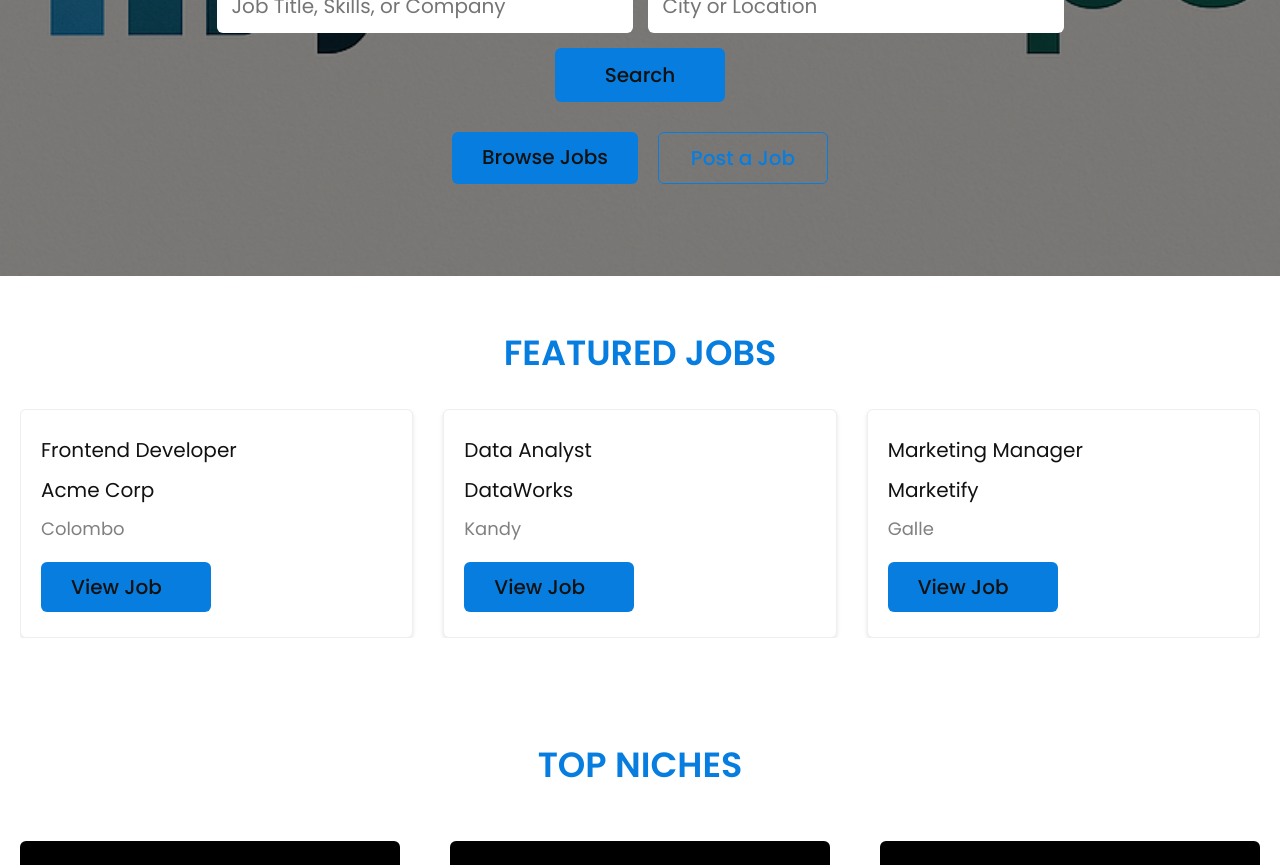
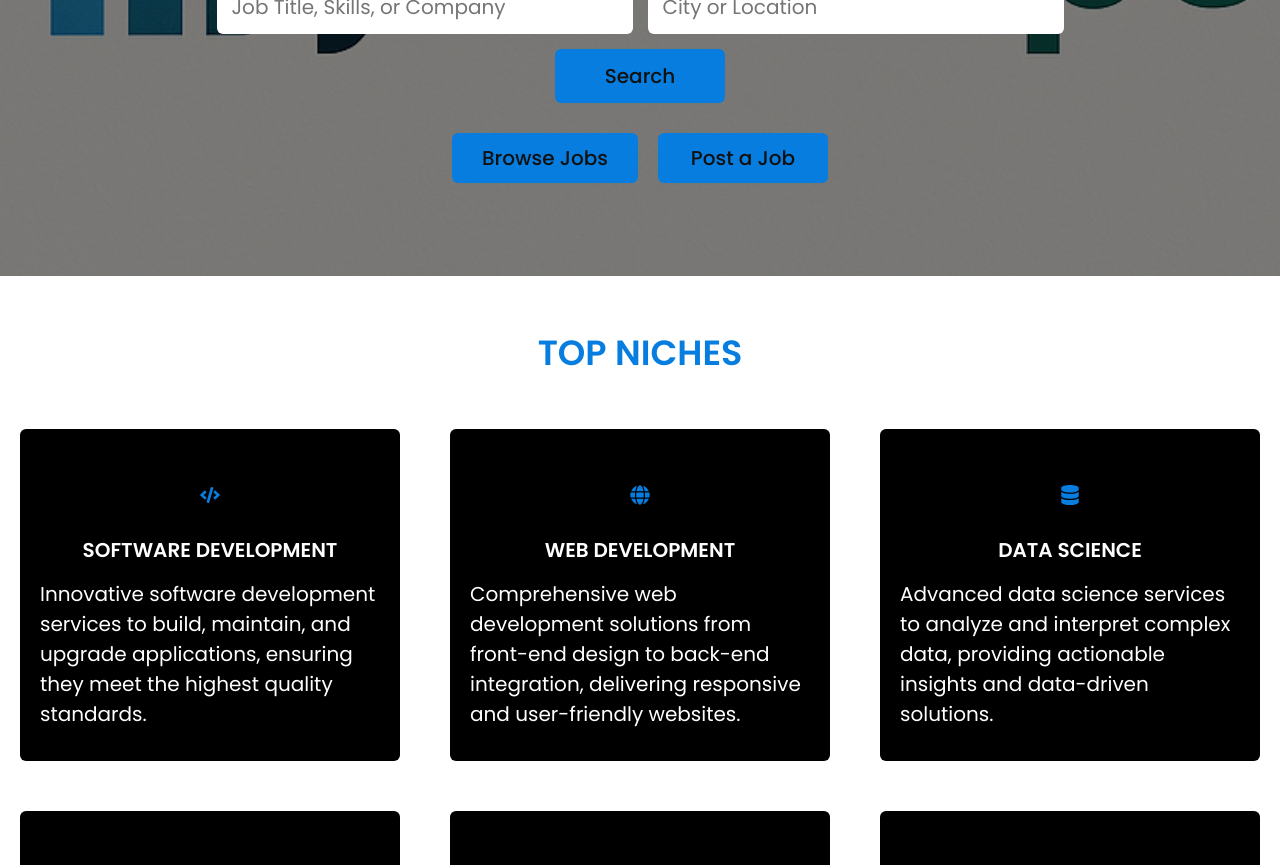
Before and after one commit to Lahiru-Tharuka/JobScape, a React (Vite) app in the folder frontend/: page / in a window 1280 px wide. Shown: the part 520-1385 px from the top of the page. Built offline with nearby package versions, Linux system fonts and the light colour scheme; no server answers.

Commit message:
Remove Featured Jobs section and style Post a Job button

```diff
--- a/frontend/src/App.css
+++ b/frontend/src/App.css
@@ -554,42 +554,6 @@ footer div ul a span {
   }
 }
 
-.featured-jobs {
-  padding: 50px 20px;
-  max-width: 1700px;
-  margin: 0 auto;
-}
-.featured-jobs h3 {
-  font-size: 1.75rem;
-  font-weight: 600;
-  color: #077edf;
-  text-transform: uppercase;
-  text-align: center;
-  margin-bottom: 30px;
-}
-.featured-jobs .grid {
-  display: grid;
-  grid-template-columns: repeat(auto-fit, minmax(280px, 1fr));
-  gap: 30px;
-}
-.featured-jobs .card {
-  background: #fff;
-  border: 1px solid #eee;
-  border-radius: 6px;
-  padding: 25px 20px;
-  display: flex;
-  flex-direction: column;
-  gap: 10px;
-  box-shadow: 0 2px 4px rgba(0, 0, 0, 0.1);
-}
-.featured-jobs .card .location {
-  color: gray;
-  font-size: 0.9rem;
-}
-.featured-jobs .card .btn {
-  align-self: flex-start;
-  margin-top: 10px;
-}
 
 .services {
   padding: 50px 0;
--- a/frontend/src/components/FeaturedJobs.jsx
+++ /dev/null
@@ -1,45 +0,0 @@
-import React from "react";
-import { Link } from "react-router-dom";
-
-const featured = [
-  {
-    id: 1,
-    title: "Frontend Developer",
-    company: "Acme Corp",
-    location: "Colombo",
-  },
-  {
-    id: 2,
-    title: "Data Analyst",
-    company: "DataWorks",
-    location: "Kandy",
-  },
-  {
-    id: 3,
-    title: "Marketing Manager",
-    company: "Marketify",
-    location: "Galle",
-  },
-];
-
-const FeaturedJobs = () => {
-  return (
-    <section className="featured-jobs">
-      <h3>Featured Jobs</h3>
-      <div className="grid">
-        {featured.map((job) => (
-          <div className="card" key={job.id}>
-            <h4>{job.title}</h4>
-            <p>{job.company}</p>
-            <p className="location">{job.location}</p>
-            <Link to="/jobs" className="btn">
-              View Job
-            </Link>
-          </div>
-        ))}
-      </div>
-    </section>
-  );
-};
-
-export default FeaturedJobs;
--- a/frontend/src/components/Hero.jsx
+++ b/frontend/src/components/Hero.jsx
@@ -40,7 +40,7 @@ const Hero = () => {
           <Link to="/jobs" className="btn">
             Browse Jobs
           </Link>
-          <Link to="/dashboard" className="outline_btn">
+          <Link to="/dashboard" className="btn">
             Post a Job
           </Link>
         </div>
--- a/frontend/src/pages/Home.jsx
+++ b/frontend/src/pages/Home.jsx
@@ -2,13 +2,11 @@ import React from "react";
 import Hero from "../components/Hero";
 import TopNiches from "../components/TopNiches";
 import HowItWorks from "../components/HowItWorks";
-import FeaturedJobs from "../components/FeaturedJobs";
 
 const Home = () => {
   return (
     <>
       <Hero />
-      <FeaturedJobs />
       <TopNiches />
       <HowItWorks />
     </>
```
